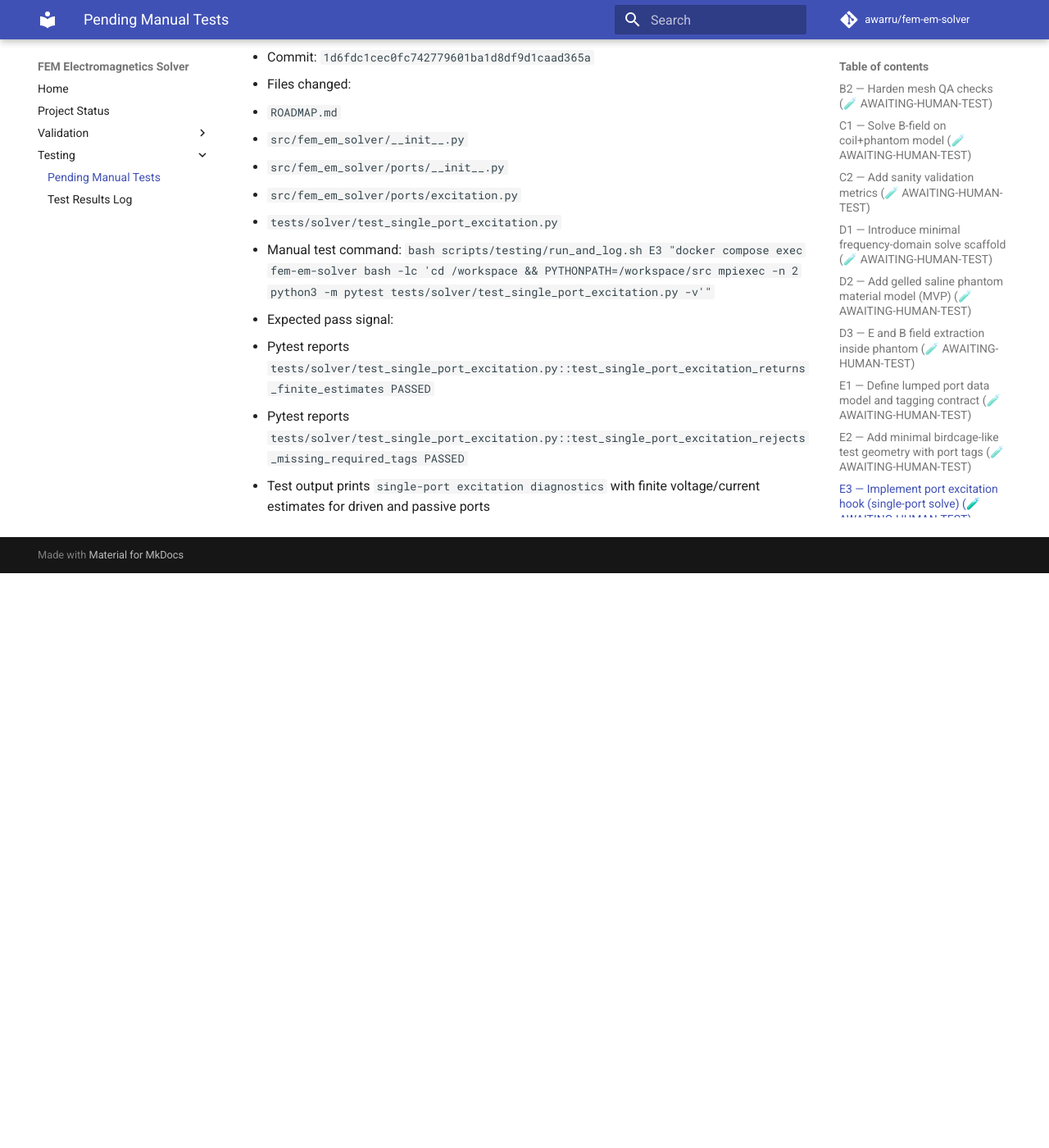
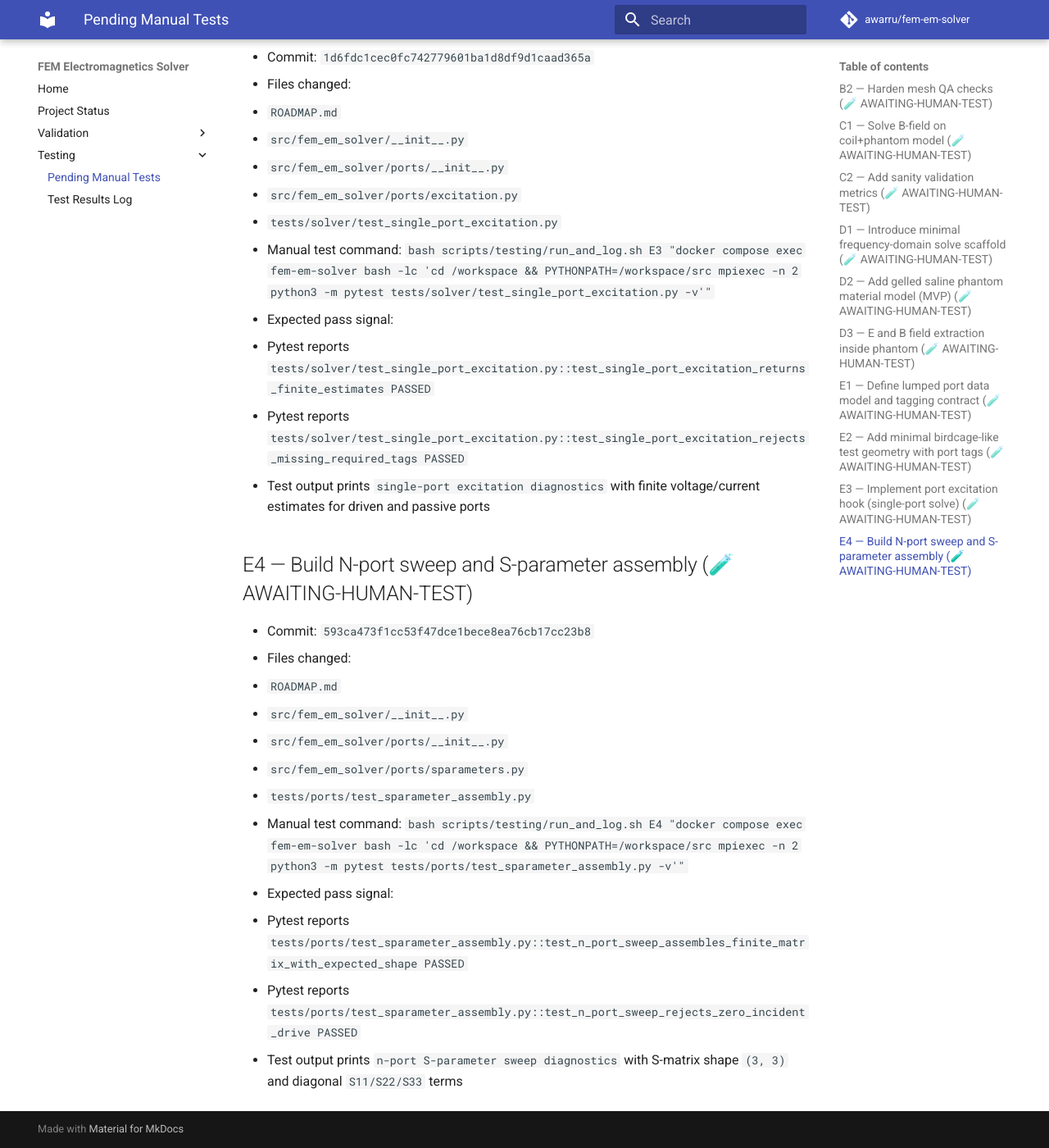
Before and after one commit to awarru/fem-em-solver, an MkDocs documentation site: the page built from docs/testing/pending-tests.md, in a window 1280 px wide and 1400 px high, scrolled down 5458 px. Shown: the whole window at 82% size. Built offline with MkDocs 1.6.1 and Material for MkDocs 9.7.7, drawn with Linux system fonts in a browser that asks for light colours; comment, search, counter and statistics services are not loaded; before the commit the page ends 6157 px from its top, so only the background shows below that.

Commit message:
docs: add pending manual test entry for E4

````diff
--- a/docs/testing/pending-tests.md
+++ b/docs/testing/pending-tests.md
@@ -178,3 +178,21 @@ Logs are automatically written to:
   - Pytest reports `tests/solver/test_single_port_excitation.py::test_single_port_excitation_returns_finite_estimates PASSED`
   - Pytest reports `tests/solver/test_single_port_excitation.py::test_single_port_excitation_rejects_missing_required_tags PASSED`
   - Test output prints `single-port excitation diagnostics` with finite voltage/current estimates for driven and passive ports
+
+## E4 — Build N-port sweep and S-parameter assembly (🧪 AWAITING-HUMAN-TEST)
+
+- Commit: `593ca473f1cc53f47dce1bece8ea76cb17cc23b8`
+- Files changed:
+  - `ROADMAP.md`
+  - `src/fem_em_solver/__init__.py`
+  - `src/fem_em_solver/ports/__init__.py`
+  - `src/fem_em_solver/ports/sparameters.py`
+  - `tests/ports/test_sparameter_assembly.py`
+- Manual test command:
+  ```bash
+  scripts/testing/run_and_log.sh E4 "docker compose exec fem-em-solver bash -lc 'cd /workspace && PYTHONPATH=/workspace/src mpiexec -n 2 python3 -m pytest tests/ports/test_sparameter_assembly.py -v'"
+  ```
+- Expected pass signal:
+  - Pytest reports `tests/ports/test_sparameter_assembly.py::test_n_port_sweep_assembles_finite_matrix_with_expected_shape PASSED`
+  - Pytest reports `tests/ports/test_sparameter_assembly.py::test_n_port_sweep_rejects_zero_incident_drive PASSED`
+  - Test output prints `n-port S-parameter sweep diagnostics` with S-matrix shape `(3, 3)` and diagonal `S11/S22/S33` terms
````
